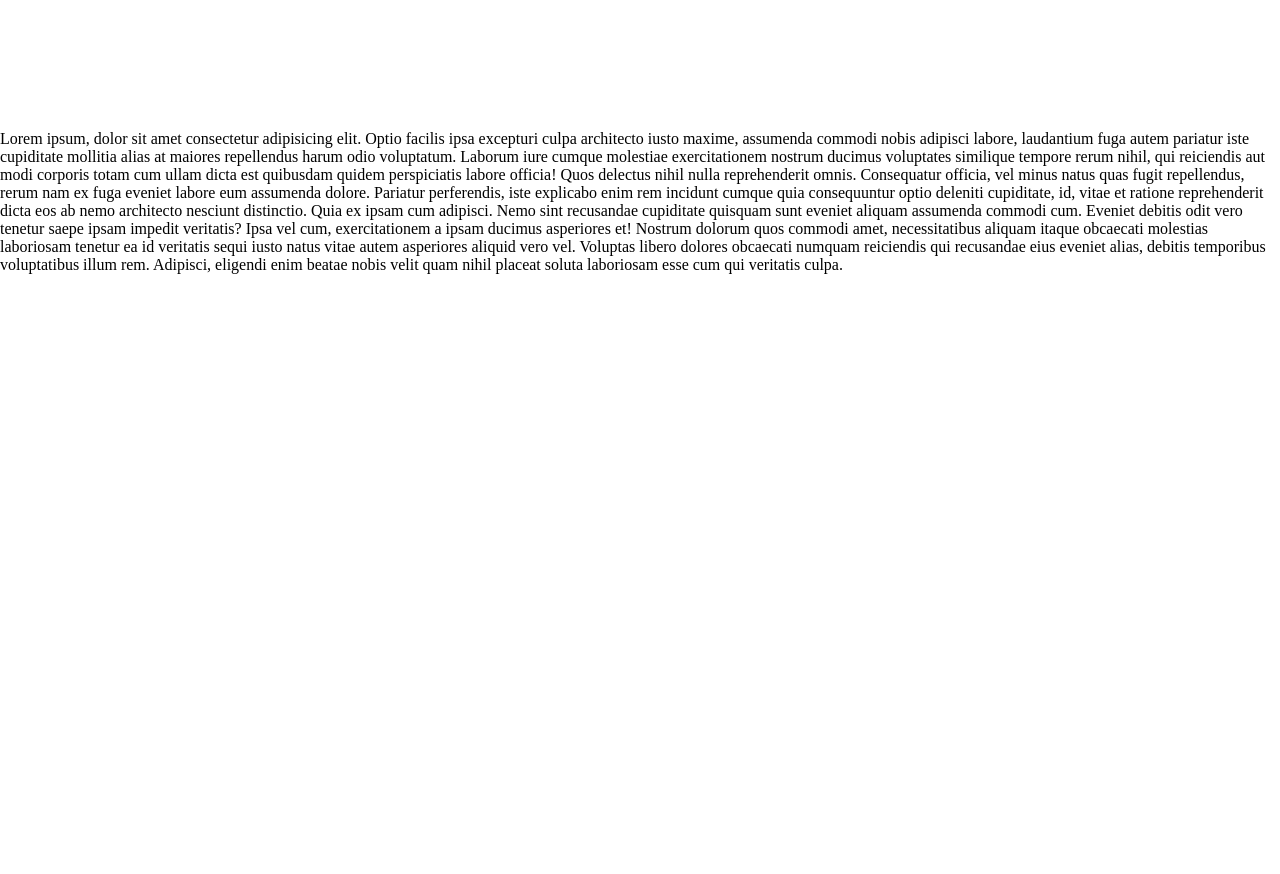
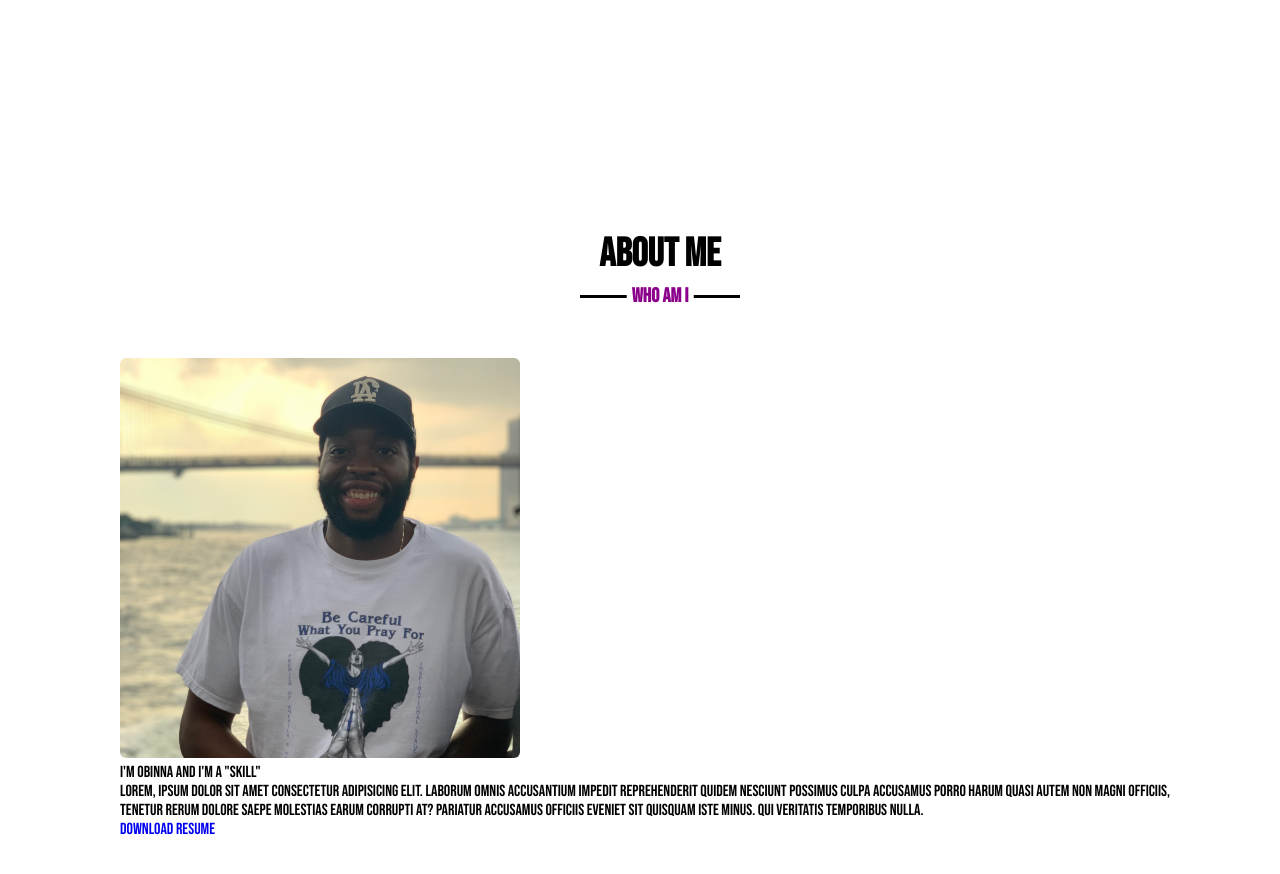
Before and after one commit to Obi815/Portfolio_project, a plain HTML site: page index.html in a window 1280 px wide. Shown: the part 680-1554 px from the top of the page. Before the commit the page ends 954 px from the top, so only its background shows below. Drawn offline with nearby package versions, Linux system fonts and the light colour scheme.

Commit message:
fixed about heading working on the section now

```diff
--- a/css/style.css
+++ b/css/style.css
@@ -16,6 +16,7 @@
 .navbar{
     position: fixed;
     width: 100%;
+    z-index: 999;
     padding: 30px 0;
     /*background: crimson;*/
     font-family: 'Bebas Neue',sans-serif;
@@ -26,7 +27,7 @@
     background: black;
 }
 
-.navbar, .max-width{
+.navbar .max-width{
     display: flex;
     align-items:center;
     justify-content: space-between;
@@ -114,6 +115,64 @@
     background: none;
 }
 
+/* About section styling */
+section{
+    padding: 100px 0;
+}
+.about{
+    font-family: "Bebas Neue",sans-serif;
+}
+.about .title{
+    position: relative;
+    text-align: center;
+    font-size: 40px;
+    font-weight: 500px;
+    margin-bottom: 60px;
+    padding-bottom: 20px;
+    font-family: "Bebas Neue",sans-serif;
+}
+.about .title::before{
+    content: "";
+    position: absolute;
+    bottom: 0px;
+    left: 50%;
+    width: 160px;
+    height: 3px;
+    background: black;
+    transform: translate(-50%);
+}
+.about .title::after{
+    content: "Who Am I";
+    position: absolute;
+    bottom: -15px;
+    left: 50%;
+    font-size: 20px;
+    color: darkmagenta;
+    padding: 5px;
+    background: white;
+    transform: translate(-50%);
+}
+.about .about-content{
+    display: flex;
+    flex-wrap: wrap;
+    align-items: center;
+    justify-content: space-between;
+}
+.about .about-content .left{
+    width: 45%;
+}
+.about .about-content .left img{
+    height: 400px;
+    width: 400px;
+    object-fit: cover;
+    border-radius: 6px;
+}
+about .about-content .right{
+    width: 55%;
+}
+
+
+
 
 
 /*responsive query tools*/
--- a/index.html
+++ b/index.html
@@ -42,15 +42,34 @@
         </div>
     </section>
 
-    <p> Lorem ipsum, dolor sit amet consectetur adipisicing elit. Optio facilis ipsa excepturi culpa architecto iusto maxime, assumenda commodi nobis adipisci labore,
-        laudantium fuga autem pariatur iste cupiditate mollitia alias at maiores repellendus harum odio voluptatum. Laborum iure cumque molestiae exercitationem
-        nostrum ducimus voluptates similique tempore rerum nihil, qui reiciendis aut modi corporis totam cum ullam
-        dicta est quibusdam quidem perspiciatis labore officia! Quos delectus nihil nulla reprehenderit omnis. Consequatur officia, vel minus natus quas fugit repellendus, rerum nam ex fuga eveniet
-        labore eum assumenda dolore. Pariatur perferendis, iste explicabo enim rem incidunt cumque quia consequuntur optio deleniti cupiditate, id, vitae et ratione reprehenderit dicta eos ab nemo architecto nesciunt distinctio. Quia ex ipsam cum adipisci. Nemo sint recusandae cupiditate quisquam sunt eveniet aliquam assumenda commodi cum.
-        Eveniet debitis odit vero tenetur saepe ipsam impedit veritatis? Ipsa vel cum, exercitationem a ipsam ducimus asperiores et! Nostrum dolorum quos commodi amet, necessitatibus aliquam itaque obcaecati molestias laboriosam tenetur ea id veritatis sequi iusto natus vitae autem asperiores aliquid vero vel. Voluptas libero dolores obcaecati
-        numquam reiciendis qui recusandae eius eveniet alias, debitis temporibus voluptatibus illum rem. Adipisci, eligendi enim beatae
-        nobis velit quam nihil placeat soluta laboriosam esse cum qui veritatis culpa.
-    </p>
+    <!-- About section code -->
+    <section class="about" id="about">
+        <div class="max-width">
+            <h2 class="title">About Me</h2>
+            <div class="about-content">
+                <div class="column left">
+                    <img src="/Portfolio_project/images/IMG_2037.jpeg" alt="">
+                </div>
+                <div class="column right">
+                    <div class="text">I'm Obinna and I'm a <span>"Skill"</span></div>
+                    <p> Lorem, ipsum dolor sit amet consectetur adipisicing elit.
+                        Laborum omnis accusantium impedit reprehenderit quidem nesciunt possimus
+                        culpa accusamus porro harum quasi autem non magni officiis, tenetur rerum
+                        dolore saepe molestias earum corrupti at? Pariatur
+                        accusamus officiis eveniet sit quisquam iste minus. Qui veritatis temporibus nulla.
+                    </p>
+                    <a href="#">Download Resume</a>
+
+                </div>
+
+            </div>
+
+        </div>
+    </section>
+
+
+
+
 
     <script src="/Portfolio_project/js/script.js"></script>
 </body>
```
Also changed, not shown: images/stock-main (1).png (added), 2 other files.
